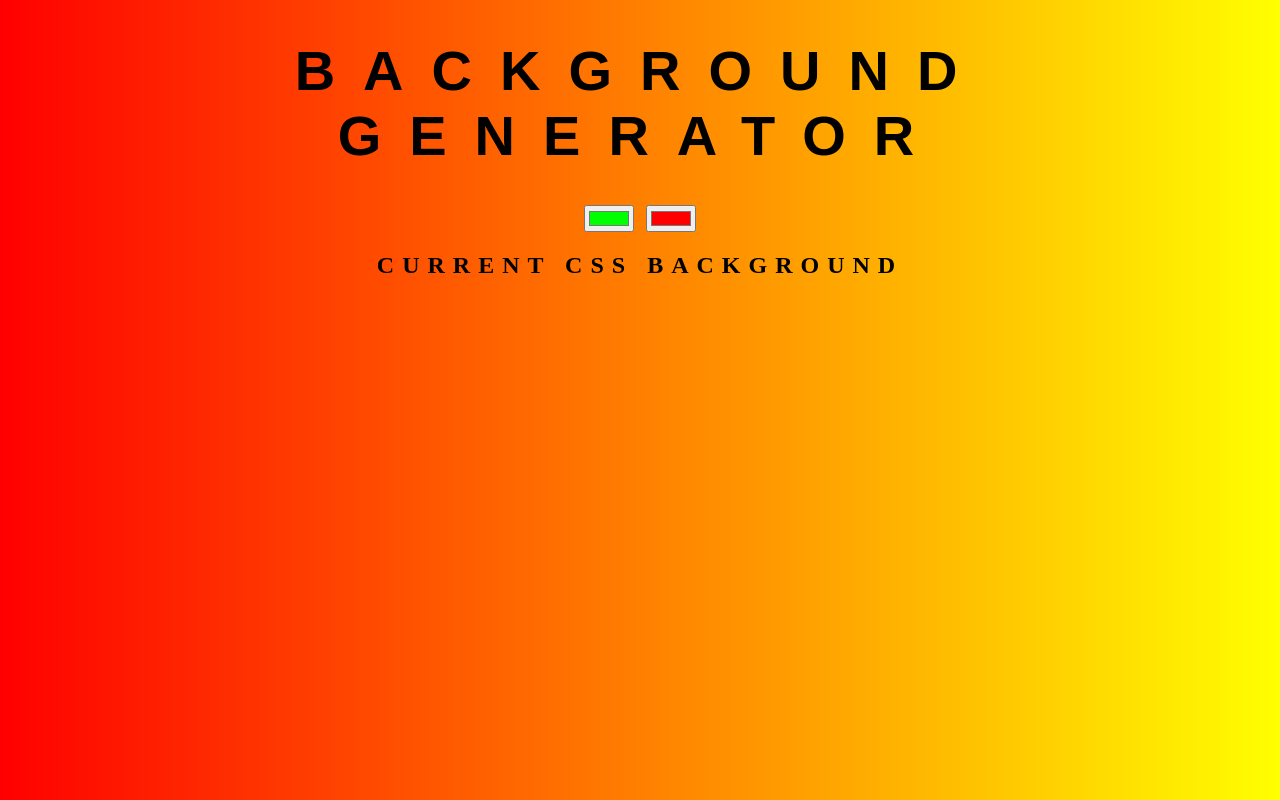
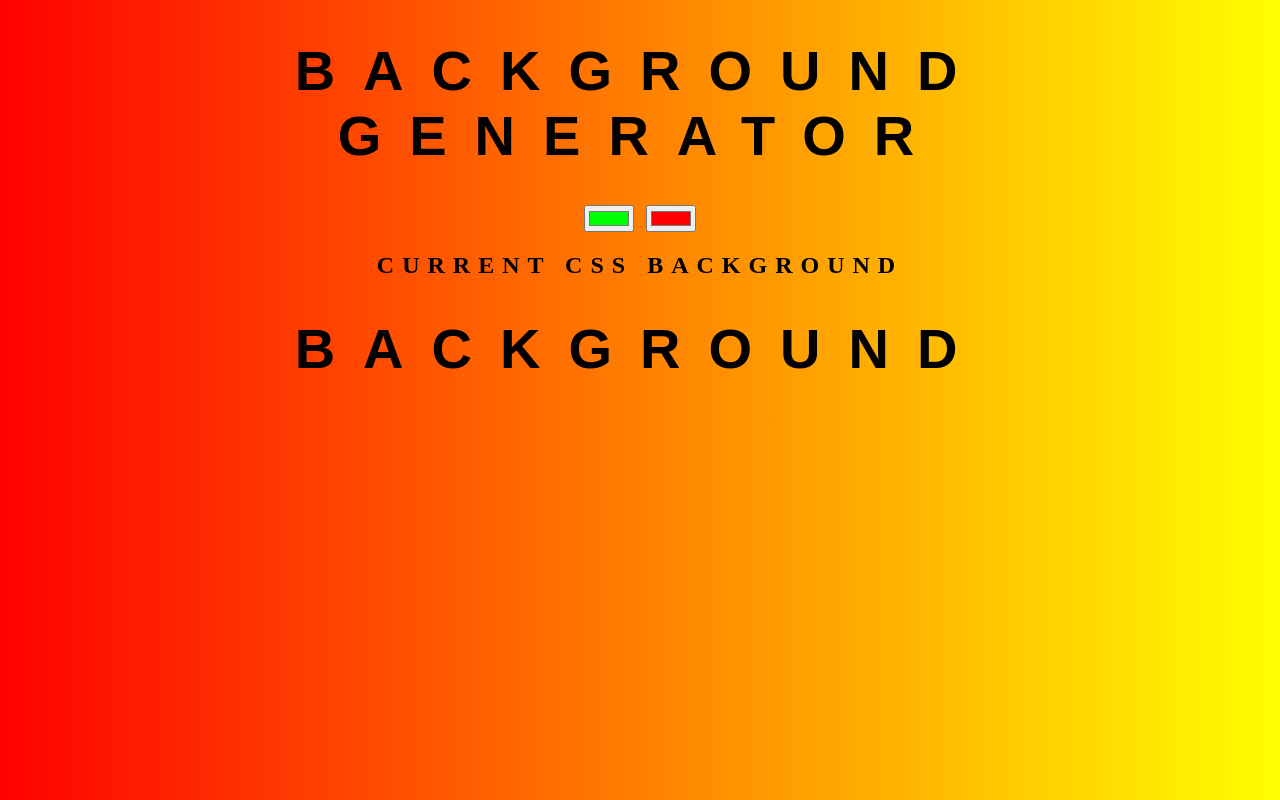
Before and after one commit to rohanthakur10/backgroundgenerator, a plain HTML site: page index.html in a window 1280 px wide. Drawn offline with Linux system fonts and the light colour scheme.

Commit message:
background in h1

```diff
--- a/index.html
+++ b/index.html
@@ -15,7 +15,7 @@
 <input class="color1" type="color" name="color1" value="#00ff00">
 <input class= "color2" type="color" name ="color2" value="#ff0000">
 <h2>current css background</h2>
-<h1></h1>
+<h1>background</h1>
 <script  type="text/javascript" src="backgroundgenerator.js"></script>
 </body>
 </html>
```
